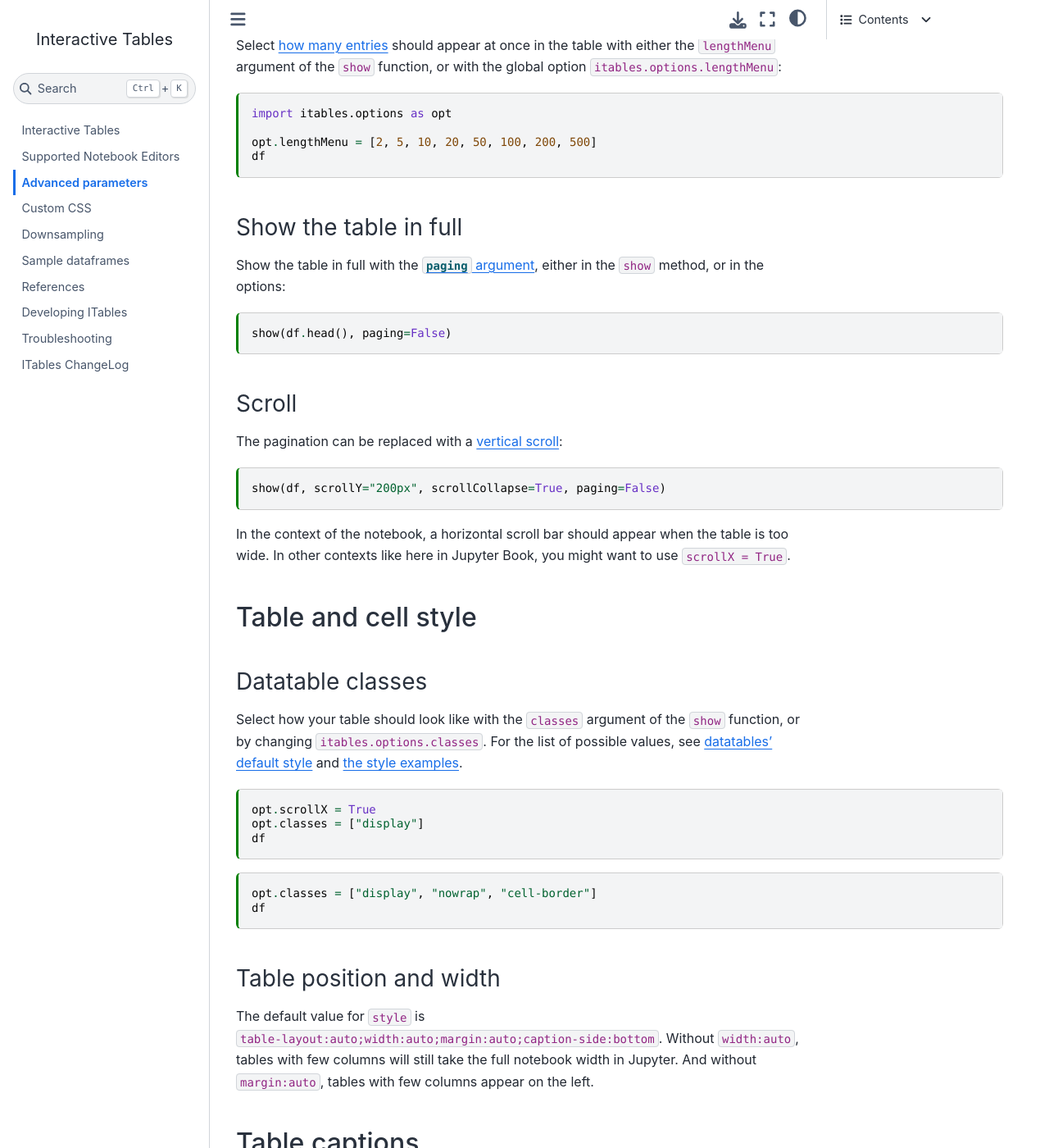
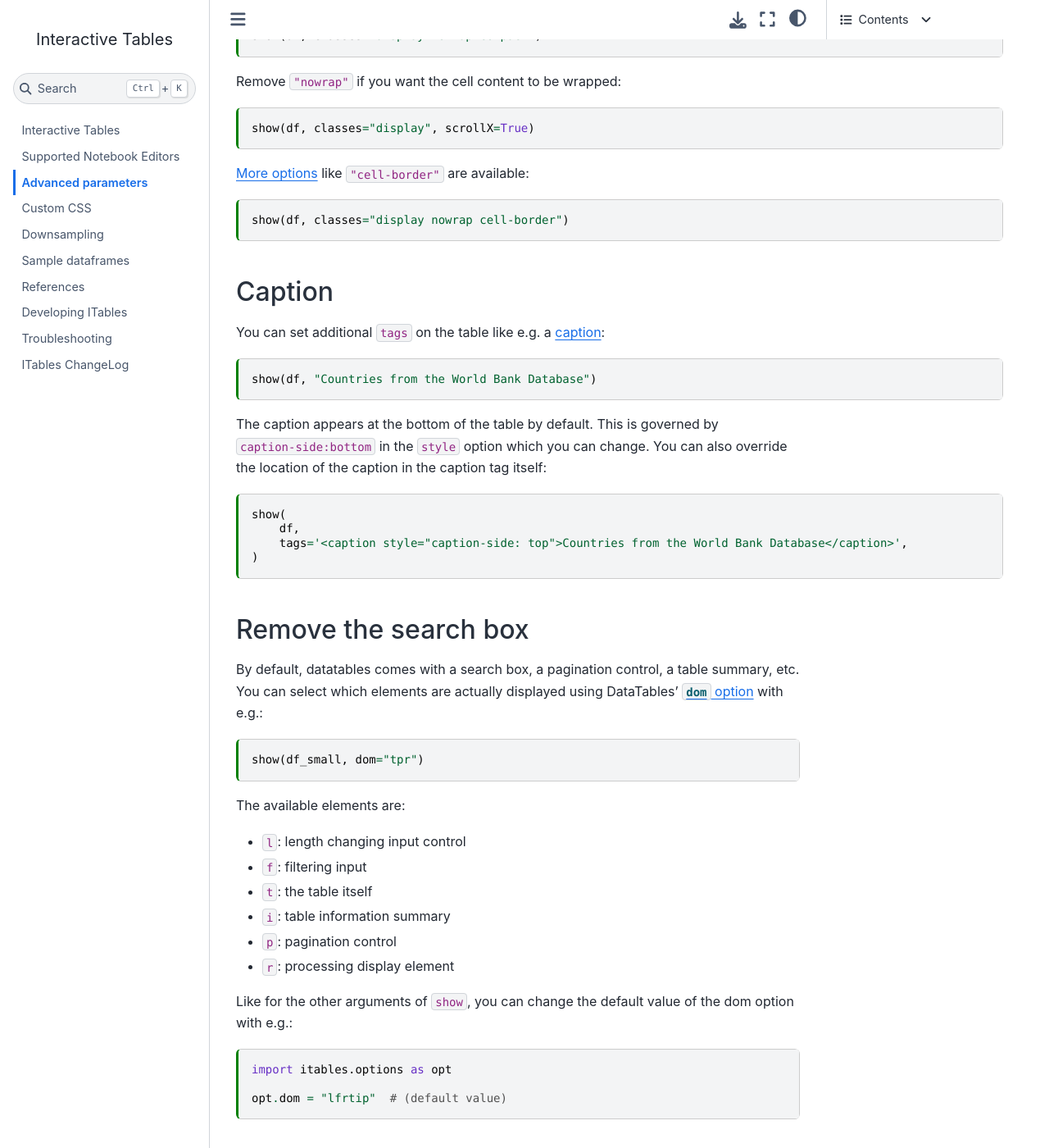
Before and after one commit to mwouts/itables, a Jupyter Book: the page built from docs/advanced_parameters.md, in a window 1280 px wide and 1400 px high, scrolled down 1251 px. Shown: the whole window at 82% size. Built offline with Jupyter Book 1.0.4 settings and Sphinx 7.4.7 and the Sphinx Book theme 1.1.4, drawn with Linux system fonts in a browser that asks for light colours; some of the changed text lies outside the part shown.

Commit message:
Reorganise the docs

````diff
--- a/docs/advanced_parameters.md
+++ b/docs/advanced_parameters.md
@@ -26,100 +26,73 @@ from itables import init_notebook_mode, show
 init_notebook_mode(all_interactive=True)
 ```
 
-and we load a sample dataframe
+Then we create two sample dataframes:
 
 ```{code-cell}
+import pandas as pd
 from itables.sample_dfs import get_countries
 
+df_small = pd.DataFrame({"a": [2, 1]})
 df = get_countries()
 ```
 
-## Selecting table controls
+## Position and width
 
-Use DataTables' [`dom` option](https://datatables.net/reference/option/dom)
-to select the elements of the table that should be displayed:
-- `l`: length changing input control
-- `f`: filtering input
-- `t`: The table!
-- `i`: Table information summary
-- `p`: pagination control
-- `r`: processing display element
+The default value for the table CSS is `table-layout:auto;width:auto;margin:auto;caption-side:bottom`.
+Without `width:auto`, tables with few columns still take the full notebook width in Jupyter.
+Using `margin:auto` makes non-wide tables centered in Jupyter.
 
-For instance, if you don't want the search box, the length input control and the table summary, use
+You can change the CSS used for a single table with e.g.
 
 ```{code-cell}
-import pandas as pd
-
-show(pd.DataFrame({"a": [2, 1]}), dom="tpr")
+show(df_small, style="table-layout:auto;width:50%;float:right")
 ```
 
-Note: you can change the default value of the dom option by setting `opt.dom` as in the examples below.
+or you can also change it for all tables by changing `itables.options.style`:
 
-## Pagination
+```python
+import itables.options as opt
 
-### How many rows per page
+opt.style = "table-layout:auto;width:auto"
+```
 
-Select [how many entries](https://datatables.net/examples/advanced_init/length_menu.html) should appear at once in the table with either the `lengthMenu` argument of the `show` function, or with the global option `itables.options.lengthMenu`:
+```{code-cell}
+:tags: [remove-cell]
+
+import itables.options as opt
+
+opt.lengthMenu = [5, 10, 20, 50, 100, 200, 500]
+```
+
+## Theme
+
+Select how your table looks like with the `classes` argument (defaults to `"display nowrap"`) of the `show` function, or by changing `itables.options.classes`.
+
+Add `"compact"` if you want a denser table:
 
 ```{code-cell}
 :tags: [full-width]
 
-import itables.options as opt
-
-opt.lengthMenu = [2, 5, 10, 20, 50, 100, 200, 500]
-df
+show(df, classes="display nowrap compact")
 ```
 
-### Show the table in full
-
-Show the table in full with the [`paging` argument](https://datatables.net/reference/option/paging), either in the `show` method, or in the options:
+Remove `"nowrap"` if you want the cell content to be wrapped:
 
 ```{code-cell}
 :tags: [full-width]
 
-show(df.head(), paging=False)
+show(df, classes="display", scrollX=True)
 ```
 
-### Scroll
-
-The pagination can be replaced with a [vertical scroll](https://datatables.net/examples/basic_init/scroll_y.html):
+[More options](https://datatables.net/manual/styling/classes#Table-classes) like `"cell-border"` are available:
 
 ```{code-cell}
 :tags: [full-width]
 
-show(df, scrollY="200px", scrollCollapse=True, paging=False)
+show(df, classes="display nowrap cell-border")
 ```
 
-In the context of the notebook, a horizontal scroll bar should appear when the table is too wide. In other contexts like here in Jupyter Book, you might want to use `scrollX = True`.
-
-## Table and cell style
-
-### Datatable classes
-
-Select how your table should look like with the `classes` argument of the `show` function, or by changing `itables.options.classes`. For the list of possible values, see [datatables' default style](https://datatables.net/manual/styling/classes) and [the style examples](https://datatables.net/examples/styling/).
-
-```{code-cell}
-:tags: [full-width]
-
-opt.scrollX = True
-opt.classes = ["display"]
-df
-```
-
-```{code-cell}
-:tags: [full-width]
-
-opt.classes = ["display", "nowrap", "cell-border"]
-df
-```
-
-### Table position and width
-
-The default value for `style` is `table-layout:auto;width:auto;margin:auto;caption-side:bottom`.
-Without `width:auto`, tables with few columns will still take the full notebook width in Jupyter.
-And without `margin:auto`, tables with few columns appear on the left.
-
-## Table captions
+## Caption
 
 You can set additional `tags` on the table like e.g. a [caption](https://datatables.net/blog/2014-11-07):
 
@@ -129,8 +102,8 @@ You can set additional `tags` on the table like e.g. a [caption](https://datatab
 show(df, "Countries from the World Bank Database")
 ```
 
-The caption appears at the bottom of the table by default. This is governed by the `style` option which you can change.
-You can also override this in the caption tag itself:
+The caption appears at the bottom of the table by default. This is governed by `caption-side:bottom`
+in the `style` option which you can change. You can also override the location of the caption in the caption tag itself:
 
 ```{code-cell}
 :tags: [full-width]
@@ -142,8 +115,70 @@ show(
 ```
 
 ```{code-cell}
+:tags: [remove-input]
+
 opt.lengthMenu = [5, 10, 20, 50, 100, 200, 500]
 ```
+
+## Remove the search box
+
+By default, datatables comes with a search box, a pagination control, a table summary, etc.
+You can select which elements are actually displayed using
+DataTables' [`dom` option](https://datatables.net/reference/option/dom) with e.g.:
+
+```{code-cell}
+show(df_small, dom="tpr")
+```
+
+The available elements are:
+- `l`: length changing input control
+- `f`: filtering input
+- `t`: the table itself
+- `i`: table information summary
+- `p`: pagination control
+- `r`: processing display element
+
+Like for the other arguments of `show`, you can change the default value of the dom option with e.g.:
+
+```{code-cell}
+import itables.options as opt
+
+opt.dom = "lfrtip"  # (default value)
+```
+
+## Pagination
+
+### How many rows per page
+
+Select [how many entries](https://datatables.net/examples/advanced_init/length_menu.html) should appear at once in the table with either the `lengthMenu` argument of the `show` function, or with the global option `itables.options.lengthMenu`:
+
+```{code-cell}
+:tags: [full-width]
+
+show(df, lengthMenu=[2, 5, 10, 20, 50])
+```
+
+### Show the table in full
+
+Use [`paging=False`](https://datatables.net/reference/option/paging) to show the table in full:
+
+```{code-cell}
+:tags: [full-width]
+
+show(df.head(8), paging=False)
+```
+
+### Scroll
+
+You can replace the pagination with a [vertical scroll](https://datatables.net/examples/basic_init/scroll_y.html):
+
+```{code-cell}
+:tags: [full-width]
+
+show(df, scrollY="200px", scrollCollapse=True, paging=False)
+```
+
+In the context of the notebook, a horizontal scroll bar should appear when the table is too wide. In other contexts like here in Jupyter Book, you might want to use `scrollX = True`.
 
 ## Table footer
 
@@ -183,15 +217,17 @@ from itables.sample_dfs import get_dict_of_test_dfs
 get_dict_of_test_dfs()["multiindex"]
 ```
 
-Now we deactivate the column filters for the rest of the notebook
+```{code-cell}
+:tags: [remove-cell]
 
-```{code-cell}
 opt.column_filters = False
 ```
 
-## Float precision
+## Pandas formatting
 
-Floats are rounded using `pd.options.display.float_format`. Please change that format according to your preference.
+`itables` builds the HTML representation of your Pandas dataframes using Pandas itself, so
+you can use [Pandas' formatting options](https://pandas.pydata.org/pandas-docs/stable/user_guide/options.html).
+For instance, you can change the precision used to display floating numbers:
 
 ```{code-cell}
 import math
@@ -201,7 +237,7 @@ with pd.option_context("display.float_format", "{:,.2f}".format):
     show(pd.Series([i * math.pi for i in range(1, 6)]))
 ```
 
-You may also choose to convert floating numbers to strings:
+Or you can use a custom formatter:
 
 ```{code-cell}
 with pd.option_context("display.float_format", "${:,.2f}".format):
@@ -288,7 +324,7 @@ If you wish you can also set a value for `columnDefs` permanently in `itables.op
 
 ## Cell alignment
 
-You can use the datatables.net [cell classes](https://datatables.net/manual/styling/classes#Cell-classes) like `dt-left`, `dt-center`, `dt-right` etc to set the cell alignment. Specify it for one table by using the `columnDefs` argument of `show`
+You can use the datatables.net [cell classes](https://datatables.net/manual/styling/classes#Cell-classes) like `dt-left`, `dt-center`, `dt-right` etc. to set the cell alignment. Specify it for one table by using the `columnDefs` argument of `show`
 
 ```{code-cell}
 show(df, columnDefs=[{"className": "dt-center", "targets": "_all"}])
````
Also changed, not shown: other parts of docs/advanced_parameters.md (+0 -1 lines).
